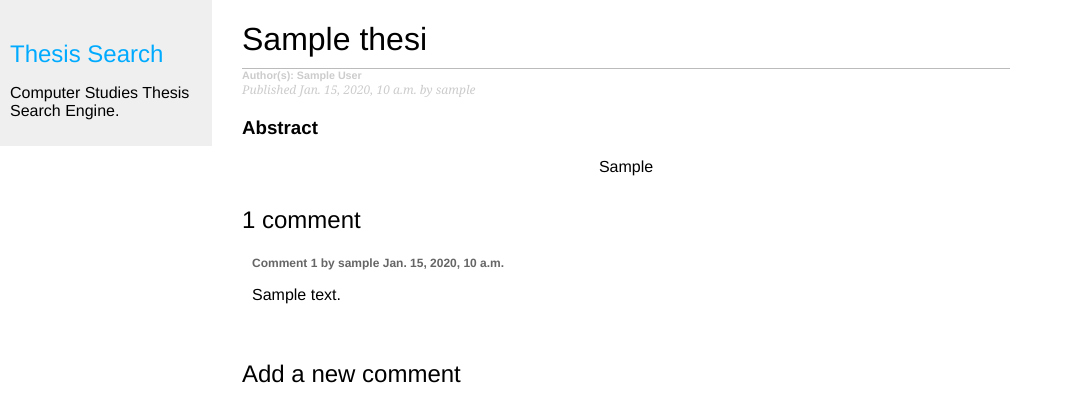
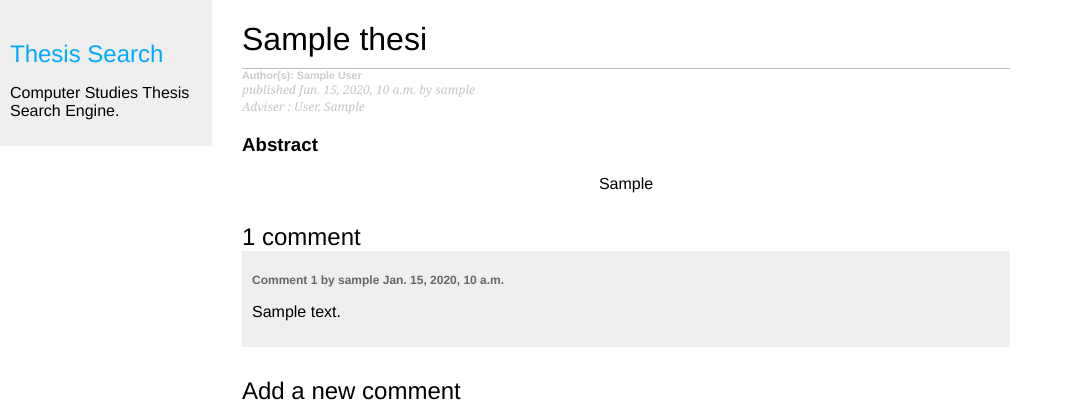
Before and after one commit to rcdosado/searchthesis, a Django app: a page that uses search/templates/search/post/detail.html in a window 1280 px wide. Shown: the top 404 px of the page, without its empty margins (0-1073 px from the left). Run offline with Django 3.2, Linux system fonts and the light colour scheme; tables that the repository leaves empty hold one stand-in row (values such as "Sample post").

Commit message:
add adviser field

```diff
--- a/search/models.py
+++ b/search/models.py
@@ -23,6 +23,9 @@ class Thesis(models.Model):
     posted_by = models.ForeignKey(User,null=True,blank=True,
                 on_delete=models.SET_NULL,
                 related_name='posts')
+    adviser = models.ForeignKey(User, null=True, blank=True,
+            on_delete=models.SET_NULL,
+            related_name='advisees')
     publish = models.DateTimeField(default=timezone.now)
     created = models.DateTimeField(auto_now_add=True)
     updated = models.DateTimeField(auto_now=True)
--- a/search/static/css/main.css
+++ b/search/static/css/main.css
@@ -57,7 +57,7 @@ p.justify{
 }
 
 p.date {
-    color:#ccc;
+    color:#c7c7c7;
     font-family: georgia, serif;
     font-size: 12px;
     font-style: italic;
--- a/search/templates/search/post/detail.html
+++ b/search/templates/search/post/detail.html
@@ -6,8 +6,13 @@
         Author(s): {{ thesis.authors }}
     </h6>
     <p class="date">
-        Published {{ thesis.publish }} by {{ thesis.posted_by }}
+        published {{ thesis.publish }} by {{ thesis.posted_by }}
     </p>
+    {% if thesis.adviser %}
+    <p class="date">Adviser : {{thesis.adviser.last_name }}, {{ thesis.adviser.first_name }}</p>
+    {% else %}
+    <p class="date">Adviser : Not Specified</p>
+    {% endif %}
     <h3>Abstract</h3>
     <p class="justify">
         {{ thesis.abstract }}
```
Also changed, not shown: search/migrations/0007_thesis_adviser.py (added).
